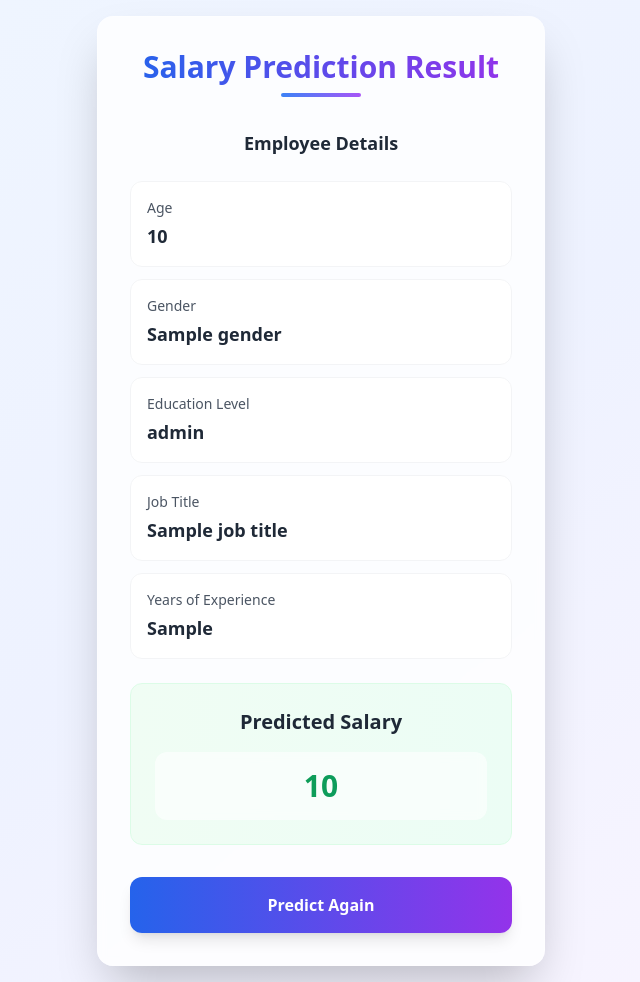
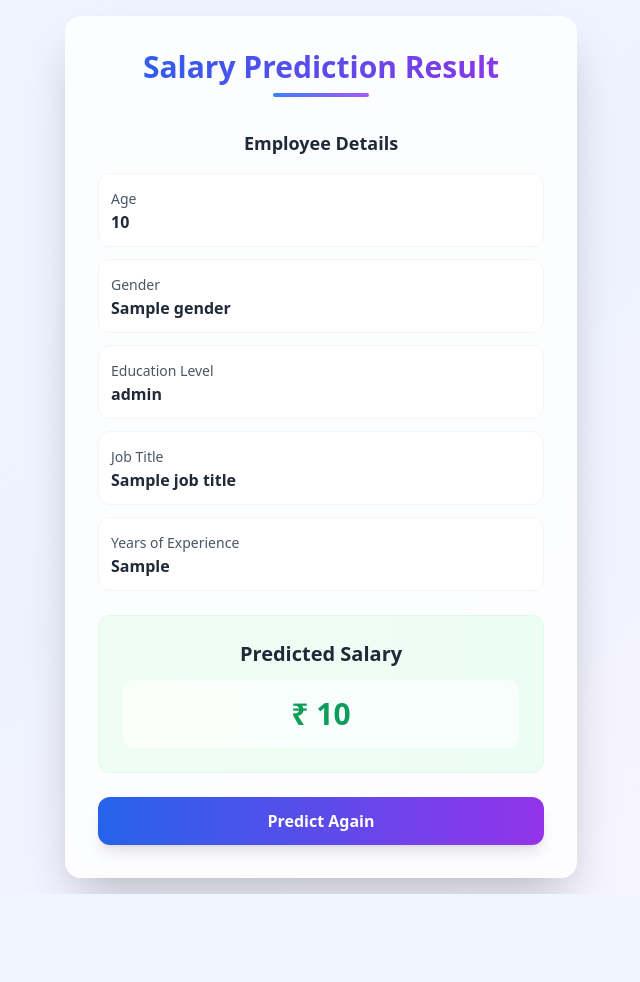
Before and after one commit to Pratyush061/employee_salary_deployment, a FastAPI app: template templates/result.html in a window 1280 px wide. Shown: the whole page, without its empty margins (319-959 px from the left). After the commit the page ends 894 px from the top, so only its background shows below. Run offline with FastAPI, Linux system fonts and the light colour scheme; the template is opened without the code that fills it: most values are stand-ins (such as "Sample title", 1, 10 or a date in 2020); parts of the project's set-up code (start-up, migrations or seed data) failed here and were passed over; some libraries are stand-ins or nearby versions.

Commit message:
Update result.html

```diff
--- a/templates/result.html
+++ b/templates/result.html
@@ -1,69 +1,63 @@
 <!DOCTYPE html>
-<html>
+<html lang="en">
 <head>
+  <meta charset="UTF-8">
   <title>Salary Prediction Result</title>
   <script src="https://cdn.tailwindcss.com"></script>
 </head>
 <body class="min-h-screen bg-gradient-to-br from-blue-50 via-indigo-50 to-purple-50 flex items-center justify-center p-4">
-<div class="w-full max-w-md">
+  <div class="w-full max-w-lg">
     <div class="bg-white/80 backdrop-blur-sm rounded-2xl shadow-2xl border border-white/20 p-8">
       <div class="text-center mb-8">
-<h1 class="text-3xl font-bold bg-gradient-to-r from-blue-600 to-purple-600 bg-clip-text text-transparent mb-2">Salary Prediction Result</h1>
-<div class="w-20 h-1 bg-gradient-to-r from-blue-500 to-purple-500 rounded-full mx-auto"></div>
+        <h1 class="text-3xl font-extrabold bg-gradient-to-r from-blue-600 to-purple-600 bg-clip-text text-transparent">Salary Prediction Result</h1>
+        <div class="w-24 h-1 bg-gradient-to-r from-blue-500 to-purple-500 rounded-full mx-auto mt-2"></div>
       </div>
 
-<div class="space-y-6">
       <!-- Employee Details -->
-<div class="space-y-4">
-<h3 class="text-lg font-semibold text-gray-800 text-center mb-6">Employee Details</h3>
-
-<div class="space-y-3">
-<div class="bg-white/50 backdrop-blur-sm rounded-xl p-4 border border-gray-100">
-<span class="block text-sm font-medium text-gray-600 mb-1">Age</span>
-<p class="text-lg font-semibold text-gray-800">{{ Age }}</p>
+      <div class="space-y-4 mb-6">
+        <h3 class="text-lg font-semibold text-gray-800 text-center">Employee Details</h3>
+        <div class="grid grid-cols-1 gap-3">
+          <div class="bg-white/50 backdrop-blur-sm rounded-xl p-3 border border-gray-100">
+            <span class="text-sm font-medium text-gray-600">Age</span>
+            <p class="text-base font-semibold text-gray-800">{{ Age }}</p>
           </div>
-
-<div class="bg-white/50 backdrop-blur-sm rounded-xl p-4 border border-gray-100">
-<span class="block text-sm font-medium text-gray-600 mb-1">Gender</span>
-<p class="text-lg font-semibold text-gray-800">{{ Gender }}</p>
+          <div class="bg-white/50 backdrop-blur-sm rounded-xl p-3 border border-gray-100">
+            <span class="text-sm font-medium text-gray-600">Gender</span>
+            <p class="text-base font-semibold text-gray-800">{{ Gender }}</p>
           </div>
-
-<div class="bg-white/50 backdrop-blur-sm rounded-xl p-4 border border-gray-100">
-<span class="block text-sm font-medium text-gray-600 mb-1">Education Level</span>
-<p class="text-lg font-semibold text-gray-800 break-words">{{ Education_Level }}</p>
+          <div class="bg-white/50 backdrop-blur-sm rounded-xl p-3 border border-gray-100">
+            <span class="text-sm font-medium text-gray-600">Education Level</span>
+            <p class="text-base font-semibold text-gray-800 break-words">{{ Education_Level }}</p>
           </div>
-
-<div class="bg-white/50 backdrop-blur-sm rounded-xl p-4 border border-gray-100">
-<span class="block text-sm font-medium text-gray-600 mb-1">Job Title</span>
-<p class="text-lg font-semibold text-gray-800 break-words">{{ Job_Title }}</p>
+          <div class="bg-white/50 backdrop-blur-sm rounded-xl p-3 border border-gray-100">
+            <span class="text-sm font-medium text-gray-600">Job Title</span>
+            <p class="text-base font-semibold text-gray-800 break-words">{{ Job_Title }}</p>
           </div>
-
-<div class="bg-white/50 backdrop-blur-sm rounded-xl p-4 border border-gray-100">
-<span class="block text-sm font-medium text-gray-600 mb-1">Years of Experience</span>
-<p class="text-lg font-semibold text-gray-800">{{ Years_of_Experience }}</p>
+          <div class="bg-white/50 backdrop-blur-sm rounded-xl p-3 border border-gray-100">
+            <span class="text-sm font-medium text-gray-600">Years of Experience</span>
+            <p class="text-base font-semibold text-gray-800">{{ Years_of_Experience }}</p>
           </div>
         </div>
       </div>
 
       <!-- Prediction Result -->
-<div class="bg-gradient-to-r from-green-50 to-emerald-50 rounded-xl p-6 border border-green-100 text-center">
-<h2 class="text-xl font-bold text-gray-800 mb-4">Predicted Salary</h2>
+      <div class="bg-gradient-to-r from-green-50 to-emerald-50 rounded-xl p-6 border border-green-100 text-center mb-6">
+        <h2 class="text-xl font-bold text-gray-800 mb-3">Predicted Salary</h2>
         <div class="bg-white/60 backdrop-blur-sm rounded-xl p-4">
           <p class="text-3xl font-bold bg-gradient-to-r from-green-600 to-emerald-600 bg-clip-text text-transparent break-words">
-{{ predicted_salary }}
+            ₹ {{ predicted_salary }}
           </p>
         </div>
       </div>
 
-<!-- Action Button -->
-<div class="text-center pt-2">
+      <!-- Predict Again Button -->
+      <div class="text-center">
         <a href="/"
-   class="w-full inline-block text-center bg-gradient-to-r from-blue-600 to-purple-600 text-white font-semibold py-4 px-6 rounded-xl hover:from-blue-700 hover:to-purple-700 transform hover:scale-[1.02] transition-all duration-200 shadow-lg hover:shadow-xl">
+           class="w-full inline-block bg-gradient-to-r from-blue-600 to-purple-600 text-white font-semibold py-3 px-6 rounded-xl hover:from-blue-700 hover:to-purple-700 transform hover:scale-105 transition-all duration-200 shadow-lg">
           Predict Again
         </a>
       </div>
     </div>
   </div>
-</div>
 </body>
 </html>
```
Lines whose indentation alone changed are shown as unchanged.
